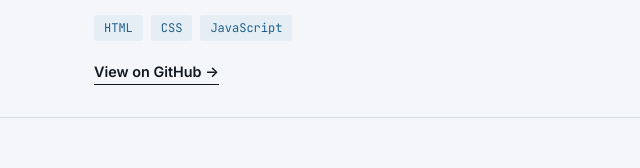
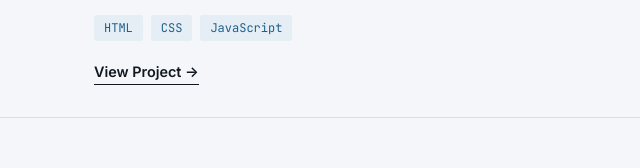
Before and after one commit to harshrathour456-blip/PORTFOLIO, a plain HTML site: page index.html in a window 1280 px wide. Shown: the part 1604-1772 px from the top of the page, 336-976 px from the left. Drawn offline with Linux system fonts and the light colour scheme; a script that the page names is missing.

Commit message:
git link to direct website

```diff
--- a/index.html
+++ b/index.html
@@ -92,7 +92,7 @@
           <span class="stack-chip">CSS</span>
           <span class="stack-chip">JavaScript</span>
         </div>
-        <a class="project-link" href="https://github.com/harshrathour456-blip/PetStore" target="_blank" rel="noopener">View on GitHub →</a>
+        <a class="project-link" href="https://harshrathour456-blip.github.io/PetStore/" target="_blank" rel="noopener">View Project →</a>
       </div>
     </div>
   </div>
```
